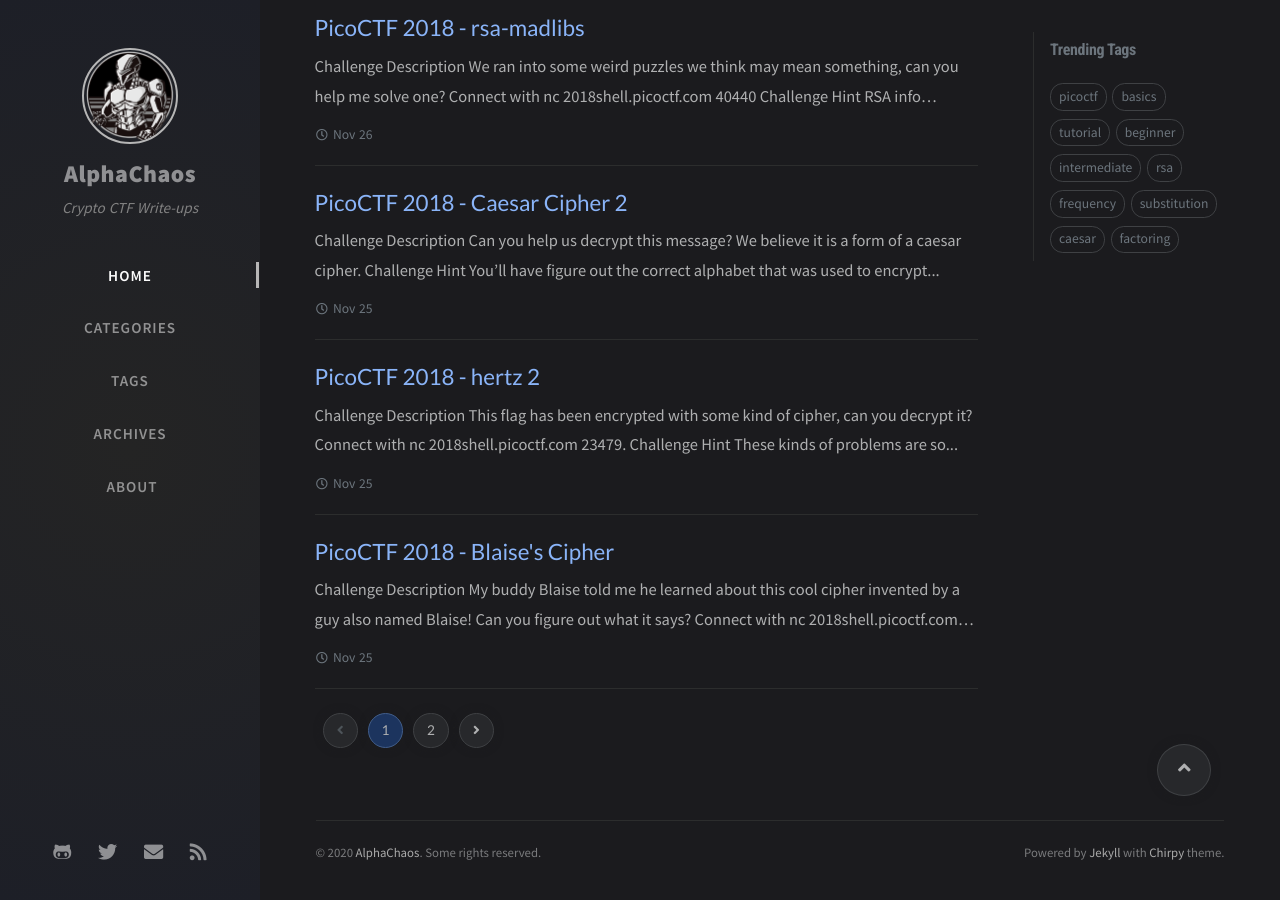
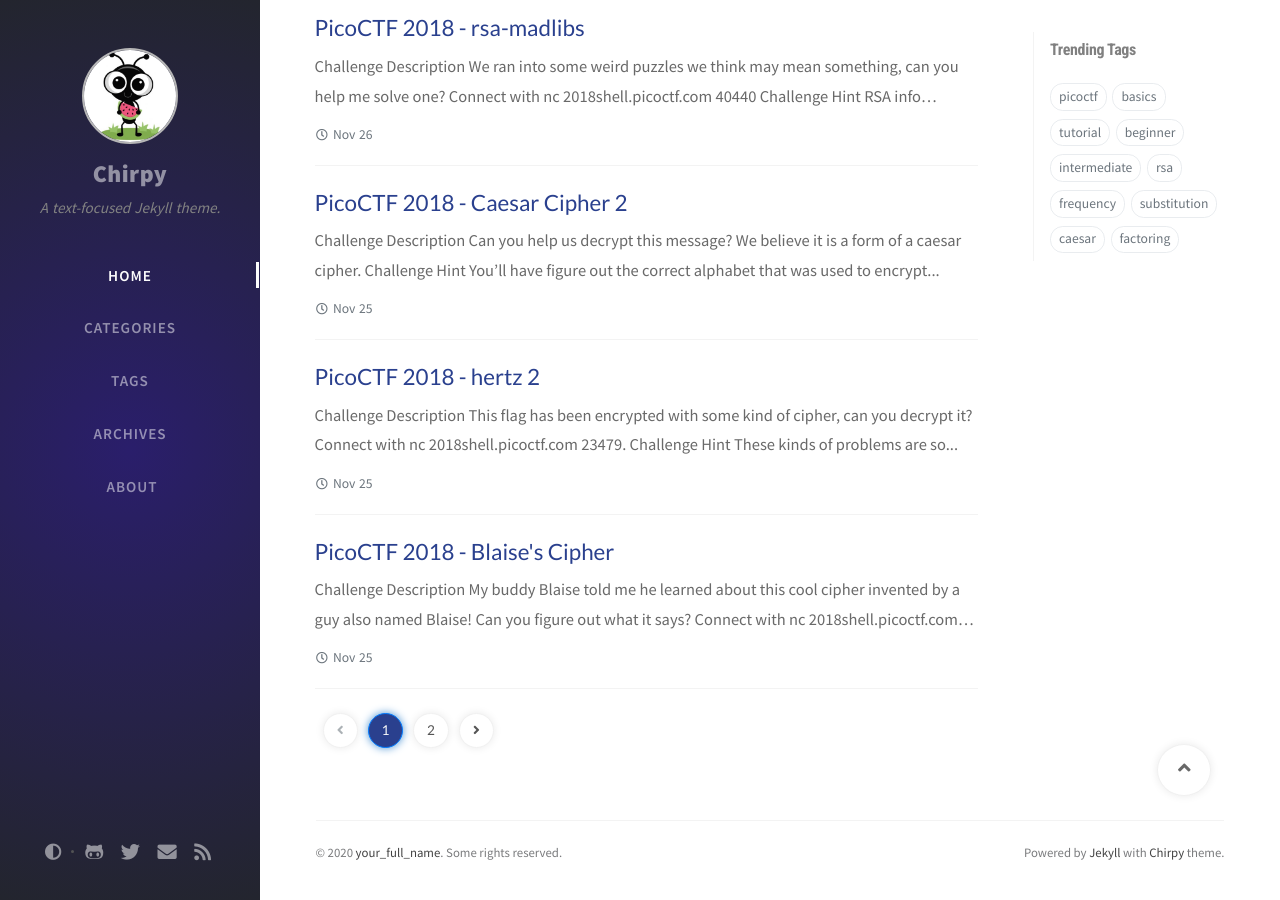
Before and after one commit to AlphaChaosCTF/alphachaosctf.github.io, a Jekyll site: the page built from index.html, in a window 1280 px wide and 900 px high, scrolled down 1127 px. Built offline with Jekyll 4.4.1, drawn with Linux system fonts in a browser that asks for light colours; nearby versions of some CDN libraries; the list of posts is cut into pages by our own code; comment, search, counter and statistics services are not loaded; part of the change alters nothing that is shown.

Commit message:
checking settings

```diff
--- a/_config.yml
+++ b/_config.yml
@@ -6,42 +6,42 @@
 
 
 # jekyll-seo-tag settings › https://github.com/jekyll/jekyll-seo-tag/blob/master/docs/usage.md
-#--------------------------
+# --------------------------
+title: Chirpy                          # the main title
 
-title: AlphaChaos                        # the main title
-
-tagline: Crypto CTF Write-ups   # it will display as the sub-title
+tagline: A text-focused Jekyll theme.  # it will display as the sub-title
 
 description: >-                        # used by seo meta and the atom feed
-  My blog/tutorial site focusing on cryptography based CTF challenges
+  A minimal, portfolio, sidebar,
+  bootstrap Jekyll theme with responsive web design
+  and focuses on text presentation.
 
 # fill in the base hostname & protocol for your site, e.g., 'https://username.github.io'
-url: 'https://alphachaosctf@github.io'
+url: ''
 
-author: AlphaChaos                  # change to your full name
+author: your_full_name                  # change to your full name
 
-avatar: /assets/img/avatar2.png  # support internet resources
+avatar: /assets/img/sample/avatar.jpg   # support internet resources
 
 github:
-  username: AlphaChaosCTF             # change to your github username
+  username: github_username             # change to your github username
 
 twitter:
-  username: AlphaChaosCTF           # change to your twitter username
+  username: twitter_username            # change to your twitter username
 
 social:
-  name: AlphaChaos                # it will shows as the copyright owner in Footer
-  email: alphachaos@protonmail.com             # change to your email address
+  name: your_full_name                  # it will shows as the copyright owner in Footer
+  email: example@doamin.com             # change to your email address
   links:
     # The first element serves as the copyright owner's link
-    - https://twitter.com/AlphaChaosCTF    # change to your twitter homepage
-    - https://github.com/AlphaChaosCTF       # change to your github homepage
+    - https://twitter.com/username      # change to your twitter homepage
+    - https://github.com/username       # change to your github homepage
     # Uncomment below to add more social links
     # - https://www.facebook.com/username
     # - https://www.linkedin.com/in/username
 
 google_site_verification: google_meta_tag_verification # change to your verification string
-
-#--------------------------
+# --------------------------
 
 
 # Only if your site type is GitHub Project sites and doesn't have a custom domain,
@@ -49,10 +49,10 @@ google_site_verification: google_meta_tag_verification # change to your verifica
 baseurl: ''
 
 # Change to your timezone › http://www.timezoneconverter.com/cgi-bin/findzone/findzone
-timezone: Europe/Dublin
+timezone: Asia/Shanghai
 
 google_analytics:
-  id: 'UA-113534568-1'          # Fill with your Google Analytics ID
+  id: ''          # Fill with your Google Analytics ID
   pv:
     # The Google Analytics pageviews switch.
     # DO NOT enable it unless you know how to deploy the Google Analytics superProxy.
@@ -63,35 +63,33 @@ google_analytics:
     cache: false  # pv data local cache, good for the users from GFW area.
 
 disqus:
-  comments: true  # boolean type, the global switch for posts comments.
-  shortname: 'alphachaos'    # Fill with your Disqus shortname. › https://help.disqus.com/en/articles/1717111-what-s-a-shortname
+  comments: false  # boolean type, the global switch for posts comments.
+  shortname: ''    # Fill with your Disqus shortname. › https://help.disqus.com/en/articles/1717111-what-s-a-shortname
 
 
-# Prefer color scheme setting, available values:
+# Prefer color scheme setting.
 #
-#     dual   - Follow the system prefer color by default, and a toggle will display
-#              in the left bottom of Sidebar, which used for switch the theme between dark and light.
+# Note: Keep empty will follow the system prefer color by default,
+# and there will be a toggle to switch the theme between dark and light
+# on the bottom left of the sidebar.
+#
+# Available options:
 #
 #     light  - Use the light color scheme
 #
 #     dark   - Use the dark color scheme
 #
-theme_mode: dark
+theme_mode:   # <light|dark>
 
 # boolean type, the global switch for ToC in posts.
 toc: true
 
 paginate: 10
 
-markdown: kramdown
-
-highlighter: rouge
-
 kramdown:
-  input: GFM
   syntax_highlighter: rouge
-  syntax_highlighter_opts: # Rouge Options › https://github.com/jneen/rouge#full-options
-    css_class: 'highlight'
+  syntax_highlighter_opts:   # Rouge Options › https://github.com/jneen/rouge#full-options
+    css_class: highlight
     # default_lang: console
     span:
       line_numbers: false
@@ -127,6 +125,13 @@ defaults:
       path: _drafts
     values:
       comments: false
+  -
+    scope:
+      path: index.html
+    values:
+      breadcrumb:
+        -
+          label: Posts
   -
     scope:
       path: tags
@@ -175,7 +180,7 @@ compress_html:
     envs: []
 
 exclude:
-  - vendor        # Avoid Jekyll mistakenly read the vendor directory on Travis-CI's VM .
+  - vendor
   - Gemfile.lock
   - Gemfile
   - tools
@@ -183,27 +188,11 @@ exclude:
   - README.md
   - LICENSE
 
-sitemap_exclude:  # Sitemap will exclude the following items.
-  fuzzy:
-    - /assets/
-  accurate:
-    - /norobots/
-    - /tabs/
-    - /categories/
-    - /tags/
-    - /posts/
-    - 404.html
-    - feed.xml
-    - sitemap.xml
-    - robots.txt
-    - redirects.json
-
-# see: <https://github.com/jekyll/jekyll-archives/blob/master/docs/configuration.md>
 jekyll-archives:
   enabled: [categories, tags]
   layouts:
     category: category
     tag: tag
   permalinks:
-    tag: '/tags/:name/'
-    category: '/categories/:name/'
+    tag: /tags/:name/
+    category: /categories/:name/
```
